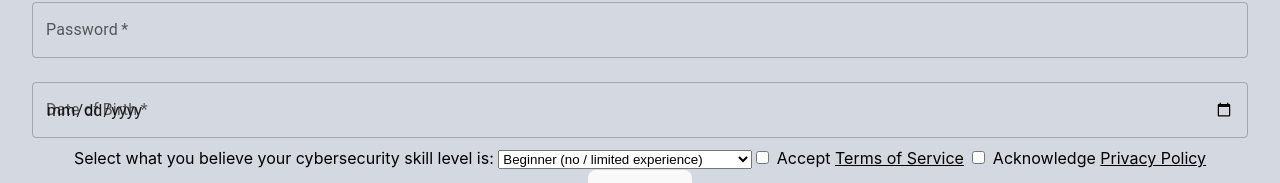
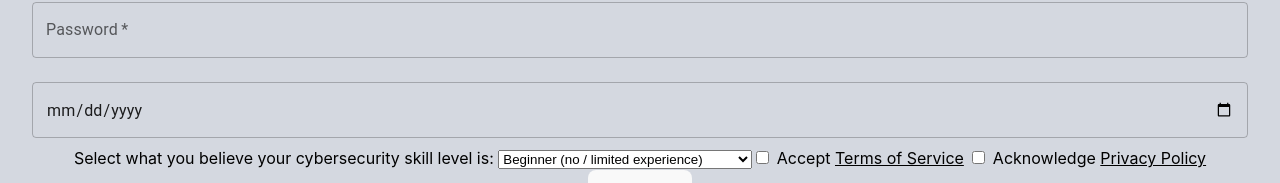
Before and after one commit to oliprev/OP_COMP3000, a React (Vite) app in the folder frontend/: page /register in a window 1280 px wide. Shown: the part 400-583 px from the top of the page. Built offline with nearby package versions, Linux system fonts and the light colour scheme.

Commit message:
Date label removed temporarily - formatting does not look great

```diff
--- a/frontend/src/pages/RegisterPage.jsx
+++ b/frontend/src/pages/RegisterPage.jsx
@@ -82,7 +82,6 @@ function RegisterPage() {
               required
               type="date"
               name="dateOfBirth"
-              label="Date of Birth"
               value={formData.dateOfBirth} // Gets value from formData
               onChange={handleChange} // Call handleChange function on input change
               fullWidth
```
